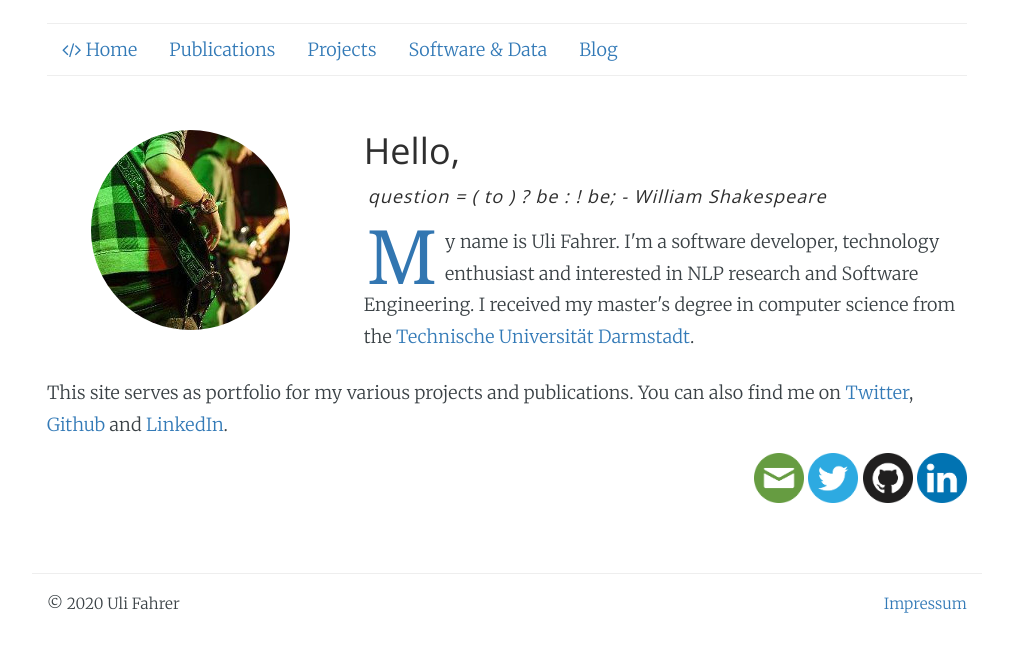
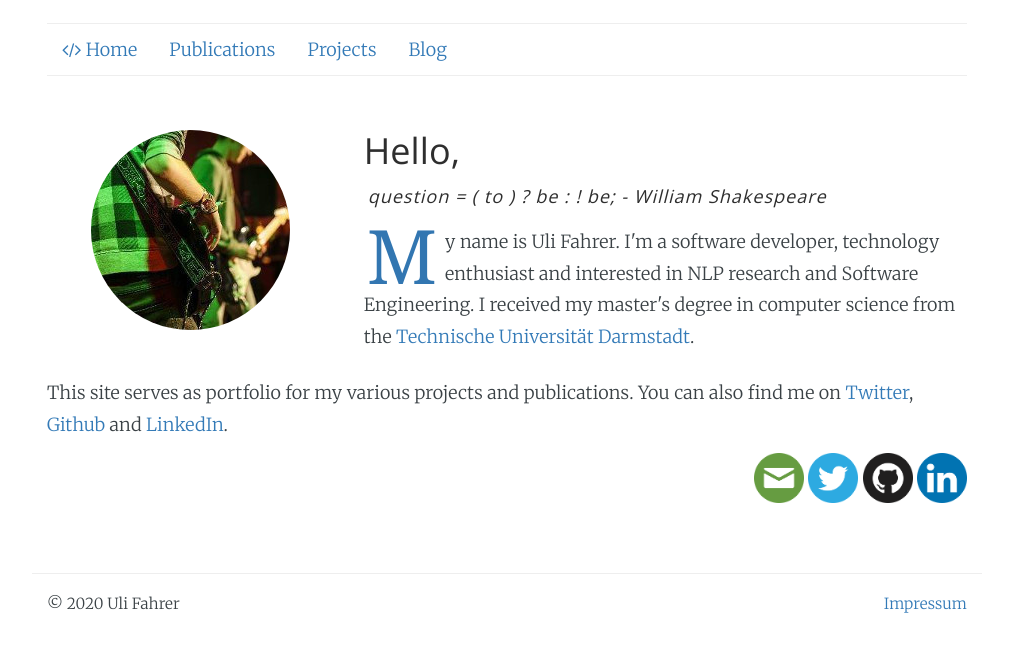
Before and after one commit to Tooa/tooa.github.io, a Jekyll site: the page built from index.html, in a window 1280 px wide. Shown: the top 652 px of the page, without its empty margins (133-1146 px from the left). Built offline with Jekyll 4.4.1, drawn with Linux system fonts in a browser that asks for light colours; nearby versions of some CDN libraries; library files that are not in the unit come from our copies.

Commit message:
disable software site

```diff
--- a/_includes/header.html
+++ b/_includes/header.html
@@ -5,7 +5,7 @@
 				<li class="current-menu-item"><a href="/"><i class="fa fa-code"></i> Home</a></li>
 				<li class="{{ page.publications }}"><a href="/publications" title="Publications">Publications</a></li>
 				<li class="{{ page.projects }}"><a href="/projects" title="Projects">Projects</a></li>
-				<li class="{{ page.software }}"><a href="/software" title="Software">Software & Data</a></li>
+				<!--<li class="{{ page.software }}"><a href="/software" title="Software">Software & Data</a></li>-->
 				<li class="{{ page.blog }}"><a href="/blog" title="Projects">Blog</a></li>
 			</ul>
 		</div>
```
